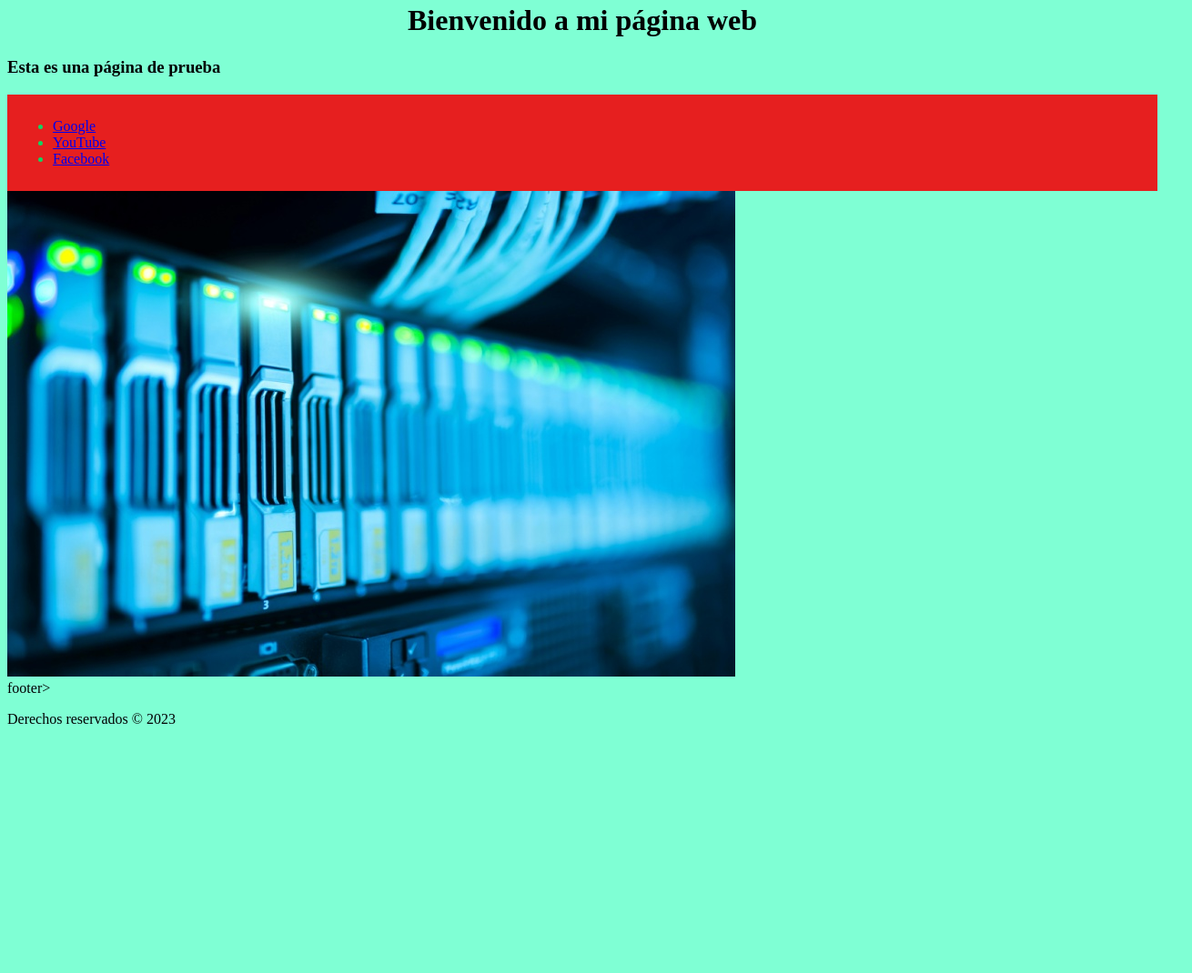
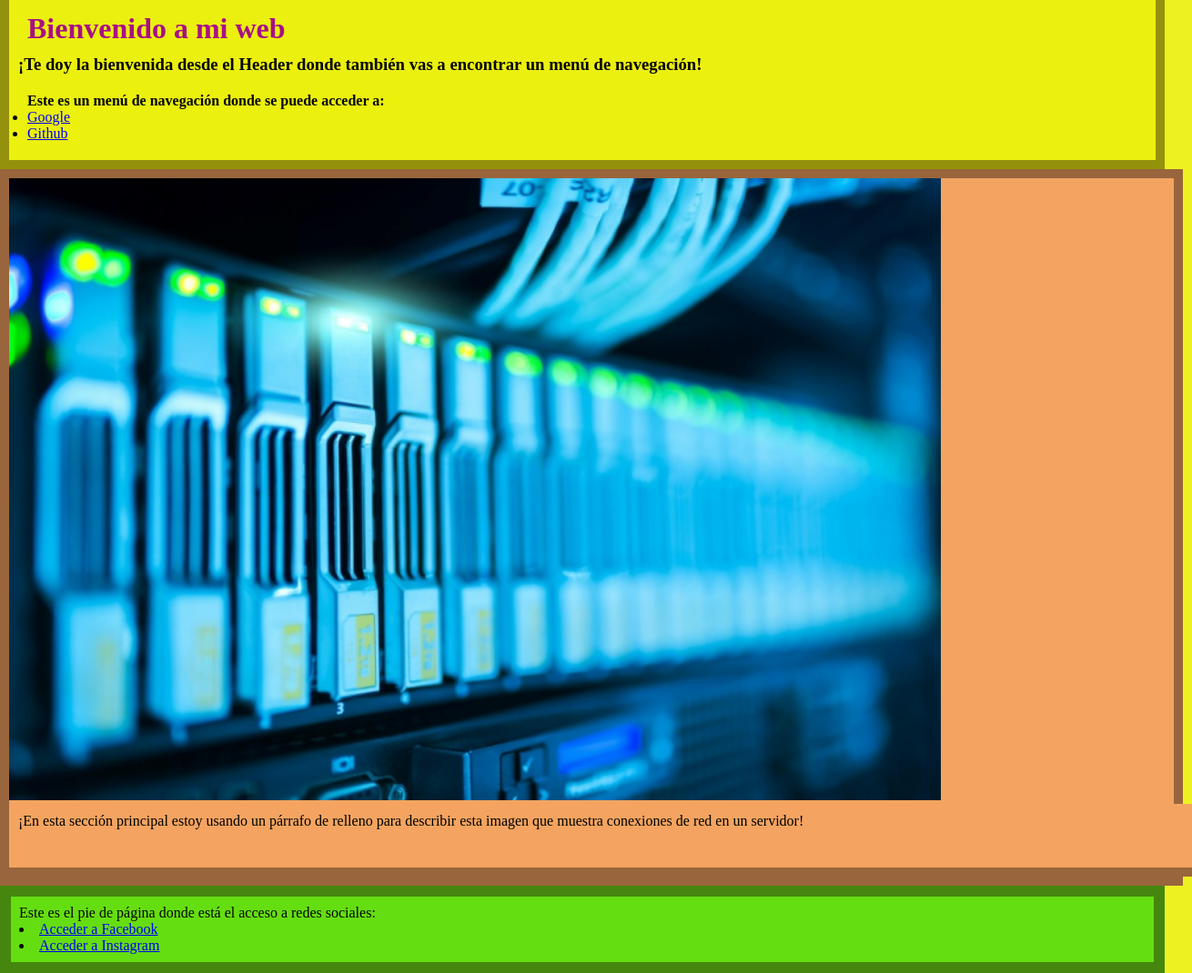
Before and after one commit to Ariel12877/HTML, a plain HTML site: page index.html in a window 1280 px wide. Shown: the part 17-1087 px from the top of the page at 91% size, 1310 px wide, since content can reach past the window. Before the commit the page ends 833 px from the top, so only its background shows below. Drawn offline with Linux system fonts and the light colour scheme.

Commit message:
Summit final final
final

```diff
--- a/CSS/stylo.css
+++ b/CSS/stylo.css
@@ -1,15 +1,58 @@
+* {
+    margin: 0;
+    padding: 0%;
+
+}
 body{
-    background-color: aquamarine;
+    background-color: rgba(236, 240, 13, 0.918);
 }
+
 nav{
-    background-color: #e61f1f;
-    color: rgb(17, 212, 99);
+    background-color: rgba(236, 240, 13, 0.918);
+    color: rgb(5, 5, 5);
+    text-align: left;
+    margin-top: 10px;
     padding: 10px;
 }
 h1{
-    color: black;
-    text-align: center;
+    color: rgb(167, 15, 134);
+    text-align: left;
+    margin: 10px;
+
+}.cabecera{
+    background-color: rgba(236, 240, 13, 0.918);
+    color: rgb(5, 5, 5);
+    text-align: left;
+    padding: 10px;
+    border: 10px solid rgba(24, 12, 12, 0.411);
 }
-.servidor{
-    width: 30%;
+.contenido{
+    width: 100%;
+    height: 100%;
+    padding: 10pxS;
+    position: relative;
+    background-color: sandybrown;
+    border: 10px solid rgba(24, 12, 12, 0.411);
 }
+
+img{
+    width: 80%;
+    height: 40%;
+    margin:auto;
+}
+div{
+    width: 100%;
+    height: 50px;
+    padding: 10px;
+    background:sandybrown ;
+    line-height: normal;
+    border-bottom: 10px solid rgba(24, 12, 12, 0.411);
+
+}
+footer{
+    background-color: rgba(92, 221, 17, 0.932);
+    color: rgb(5, 5, 5);
+    text-align: left;
+    padding: 9px;
+    border: 12px solid rgba(24, 12, 12, 0.411);
+}
--- a/index.html
+++ b/index.html
@@ -7,21 +7,35 @@
     <link rel="stylesheet" href="CSS/stylo.css">
 </head>
 <body>
-    <header>
-        <h1>Bienvenido a mi página web</h1>
-        <h3>Esta es una página de prueba</h3>
-        <nav>
+    <header class="cabecera">
+        <h1>Bienvenido a mi web</h1>
+        <h3>¡Te doy la bienvenida desde el Header donde también vas a encontrar un menú de navegación!</h3>
+
+    <nav>
+            <h4>Este es un menú de navegación donde se puede acceder a:</h4>
             <ul>
                 <li><a href="https://www.google.com">Google</a></li>
-                <li><a href="https://www.youtube.com">YouTube</a></li>
-                <li><a href="https://www.facebook.com">Facebook</a></li>
+                <li><a href="https://github.com/">Github</a></li>
             </ul>
+    </nav>
     </header>
-    <section>
-        <img clas="servidor"src="imag/foto.jpg"></imag>
+    <section class="contenido">
+
+        <img src="imag/foto.jpg"alt="Imagen de un servidor de red"></img>
+
+        <div>
+            <p>¡En esta sección principal estoy usando un párrafo de relleno para describir esta imagen que muestra conexiones de red en un servidor!</p>
+        </div>
+
     </section>
-    footer>
-        <p>Derechos reservados &copy; 2023</p>
+    <footer class="footer">
+
+            <p>Este es el pie de página donde está el acceso a redes sociales:</p>
+
+                <li><a href="#" class="social-link">Acceder a Facebook</a></li>
+                <li><a href="#" class="social-link">Acceder a Instagram</a></li>
+            </ul>
+
     </footer>
 
 </body>
```
